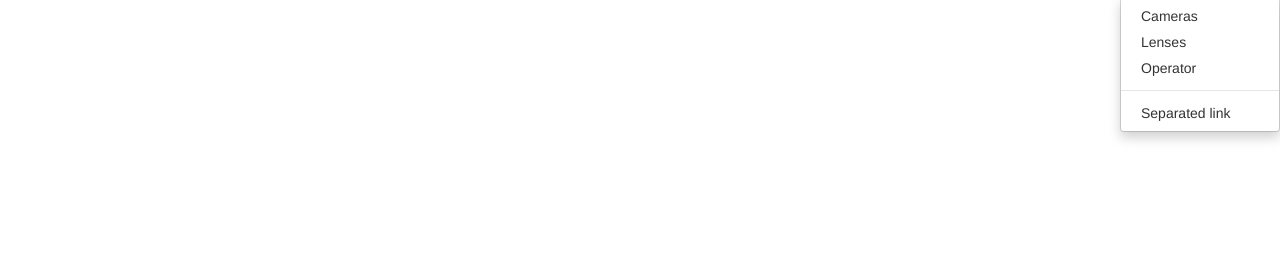
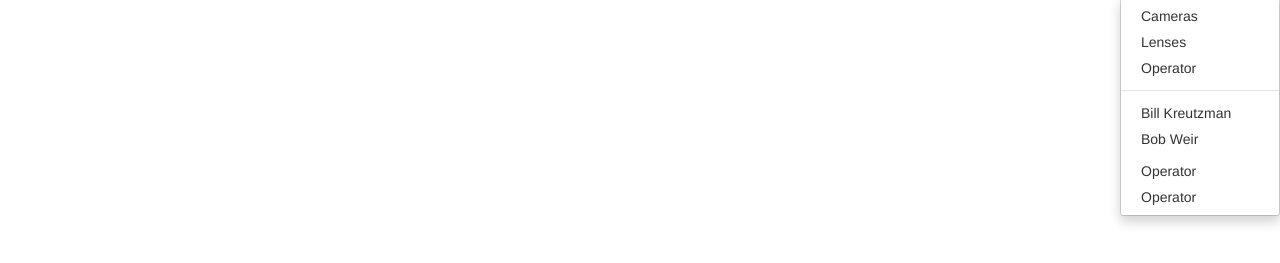
Before and after one commit to wrharrison94/Camtrak, a website: page public/index.html in a window 1280 px wide. Both pictures are taken after a click on the button "Track". Shown: the part 53-316 px from the top of the page. Drawn offline with nearby package versions, Linux system fonts and the light colour scheme; no server answers.

Commit message:
ng.click

```diff
--- a/public/index.html
+++ b/public/index.html
@@ -67,7 +67,11 @@
 		            <li><a href="../lenses">Lenses</a></li>
 					<li><a href="../operator">Operator</a></li>
 		            <li role="separator" class="divider"></li>
-		            <li><a href="#">Separated link</a></li>
+		            <li><a  href="../operator" ng.click="active.Operator()" id="operator1">Bill Kreutzman</a></li>
+		            <li><a href="../operator" ng.click="active.Operator()" id="operator2" >Bob Weir</a></li>
+		            <li><a  href="../operator" ng.click="active.Operator()" id="operator3"></a></li>
+		            <li><a  href="../operator" ng.click="active.Operator()" id="operator4">Operator</a></li>
+		            <li><a  href="../operator" ng.click="active.Operator()" id="operator5">Operator</a></li>
 		          </ul>
 		        </li>
 		      </ul>
```
